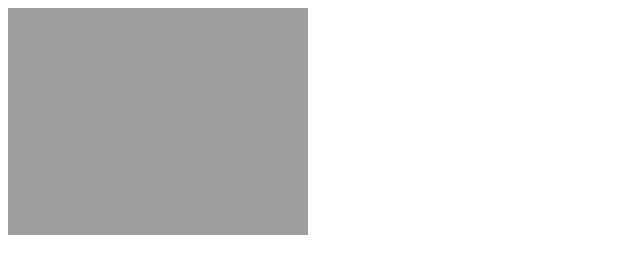
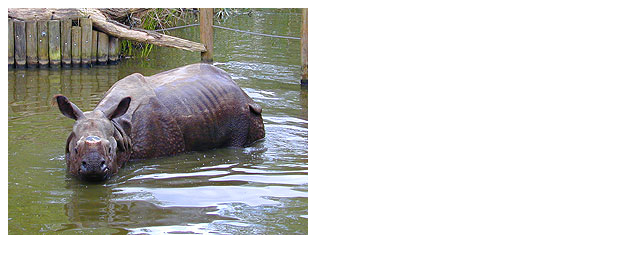
Before and after one commit to ellwarco/ascii-art, a website: page index.html in a window 1280 px wide. Shown: the whole page, without its empty margins (0-640 px from the left). Drawn offline with Linux system fonts and the light colour scheme.

Commit message:
remove unnesesary dependencies

```diff
--- a/script.js
+++ b/script.js
@@ -1,5 +1,7 @@
 var img = new Image();
-img.src = 'https://mdn.mozillademos.org/files/5397/rhino.jpg';
+img.src = './rhino.jpg';
+img.crossOrigin = "Anonymous";
+
 var canvas = document.getElementById('canvas');
 var ctx = canvas.getContext('2d');
 img.onload = function() {
```
Also changed, not shown: index.html (+5 -5 lines), package.json (added, +14 -0 lines), rhino.jpg (added).
